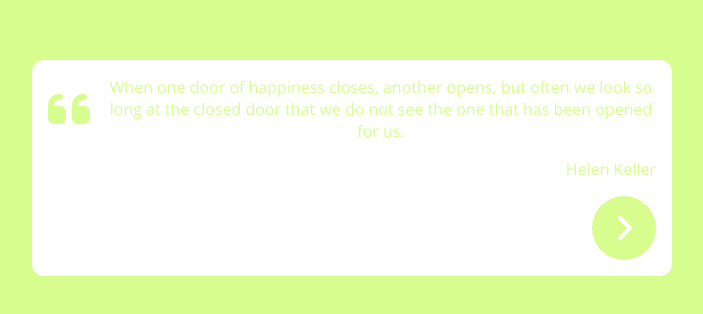
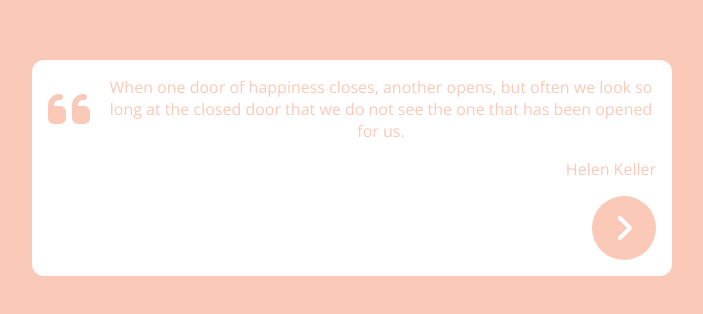
Before and after one commit to JavierAChacon/RandomQuotes, a React (Vite) app: page / in a window 1280 px wide. Shown: the part 232-546 px from the top of the page, without its empty margins (288-991 px from the left). Built offline with nearby package versions, Linux system fonts and the light colour scheme.

Commit message:
adding new colors and tansitions

```diff
--- a/src/App.css
+++ b/src/App.css
@@ -15,6 +15,7 @@ body{
   display: flex;
   justify-content: center;
   align-items: center;
+  transition: all 2s;
 }
 
 .quotebox{
--- a/src/App.jsx
+++ b/src/App.jsx
@@ -7,16 +7,16 @@ function App() {
 
   const [index, setIndex] = useState(random)
 
+  const colors = ['#104F55', '#32746D', '#9EC5AB', '#FAC9B8', '#EF476F']
 
+  const randomColor = Math.floor(Math.random() * colors.length)
 
   const change = () => {
     const random = Math.floor(Math.random() * quotes.length)
     setIndex(random)
   }
 
-  const colors = ['#BAF2E9', '#AFF8DD', '#B0FCC8', '#BFFEAD', '#D8FD8F', '#F9F871']
 
-  const randomColor = Math.floor(Math.random() * colors.length)
 
   return (
     <div style={{backgroundColor: `${colors[randomColor]}`}} className="App">
```
